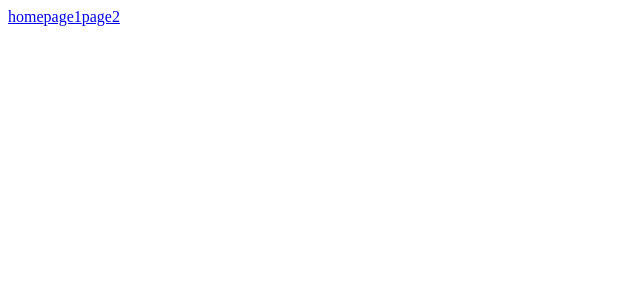
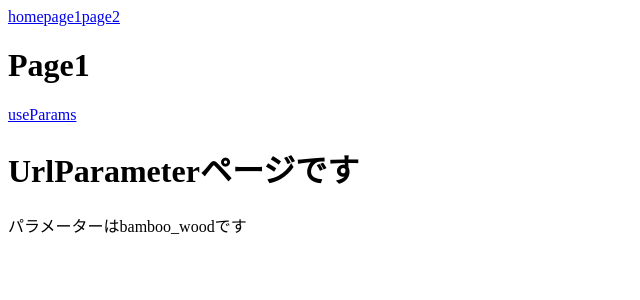
Before and after one commit to bamboo-wood/react_step_up, a React (Create React App) app: page /page2/bamboo_wood in a window 1280 px wide. Before the commit this address had no page. Shown: the top 300 px of the page, without its empty margins (0-640 px from the left). Built offline with nearby package versions, Linux system fonts and the light colour scheme.

Commit message:
useParams

```diff
--- a/src/App.js
+++ b/src/App.js
@@ -1,10 +1,5 @@
-import { BrowserRouter, Link, Route, Routes } from "react-router-dom";
-
-import { Home } from "./Home";
-import { Page1 } from "./Page1";
-import { Page2 } from "./Page2";
-import { Page1DetailA } from "./Page1DetailA";
-import { Page1DetailB } from "./Page1DetailB";
+import { BrowserRouter, Link } from "react-router-dom";
+import { Router } from "./router/Router";
 
 export default function App() {
   console.log("App");
@@ -17,14 +12,7 @@ export default function App() {
           <Link to="/page2">page2</Link>
         </div>
 
-        <Routes>
-          <Route path="/" element={<Home />} />
-          <Route path="/page1" element={<Page1 />}>
-            <Route path="detailA" element={<Page1DetailA />} />
-            <Route path="detailB" element={<Page1DetailB />} />
-          </Route>
-          <Route path="/page2" element={<Page2 />} />
-        </Routes>
+        <Router />
       </BrowserRouter>
     </>
   );
--- a/src/Page2.jsx
+++ b/src/Page2.jsx
@@ -1,8 +1,12 @@
+import { Link, Outlet } from "react-router-dom";
+
 export const Page2 = () => {
   console.log("Page2");
   return (
     <div>
-      <h1>Page2</h1>
+      <h1>Page1</h1>
+      <Link to="bamboo_wood">useParams</Link>
+      <Outlet />
     </div>
   );
 };
--- /dev/null
+++ b/src/UrlParameter.jsx
@@ -0,0 +1,12 @@
+import { useParams } from "react-router-dom";
+
+export const UrlParameter = () => {
+  const { id } = useParams();
+
+  return (
+    <div>
+      <h1>UrlParameterページです</h1>
+      <p>パラメーターは{id}です</p>
+    </div>
+  );
+};
--- /dev/null
+++ b/src/router/Router.jsx
@@ -0,0 +1,23 @@
+import { Routes, Route } from "react-router-dom";
+import { Home } from "../Home";
+import { Page1 } from "../Page1";
+import { Page1DetailA } from "../Page1DetailA";
+import { Page1DetailB } from "../Page1DetailB";
+import { Page2 } from "../Page2";
+import { UrlParameter } from "../UrlParameter";
+
+export const Router = () => {
+  console.log("Router");
+  return (
+    <Routes>
+      <Route path="/" element={<Home />} />
+      <Route path="/page1" element={<Page1 />}>
+        <Route path="detailA" element={<Page1DetailA />} />
+        <Route path="detailB" element={<Page1DetailB />} />
+      </Route>
+      <Route path="/page2" element={<Page2 />}>
+        <Route path=":id" element={<UrlParameter />} />
+      </Route>
+    </Routes>
+  );
+};
```
